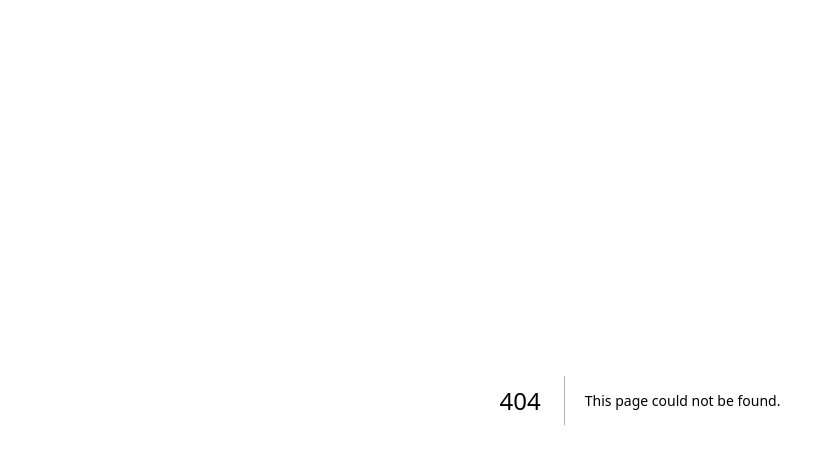
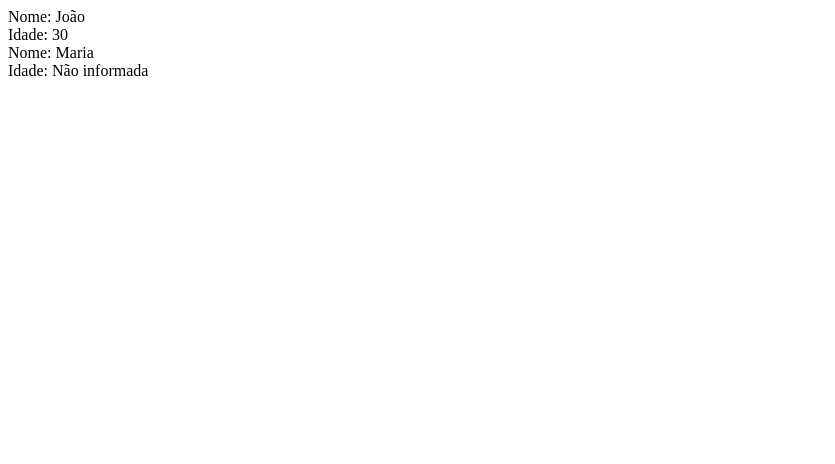
Before and after one commit to nina0-0nina/Curso_nextjs, a Next.js app in the folder curso-nextjs/exercicios/: page /ts/exemplo in a window 1280 px wide. Before the commit this address had no page. Shown: the top 464 px of the page, without its empty margins (0-835 px from the left). Built offline with nearby package versions, Linux system fonts and the light colour scheme.

Commit message:
integrando TypeScript

```diff
--- /dev/null
+++ b/curso-nextjs/exercicios/components/Pessoa.tsx
@@ -0,0 +1,13 @@
+interface PessoaProps {
+    nome: string
+    idade?: number
+}
+
+export default function Pessoa(props: any) {
+    return(
+        <div>
+            <div>Nome: {props.nome}</div>
+            <div>Idade: {props.idade ?? 'Não informada'}</div>
+        </div>
+    )
+}
--- /dev/null
+++ b/curso-nextjs/exercicios/src/pages/ts/exemplo.tsx
@@ -0,0 +1,10 @@
+import Pessoa from "components/Pessoa";
+
+export default function ExemploTS(){
+    return(
+        <div>
+            <Pessoa nome='João' idade={30}/>
+            <Pessoa nome='Maria'/>
+        </div>
+    )
+}
```
